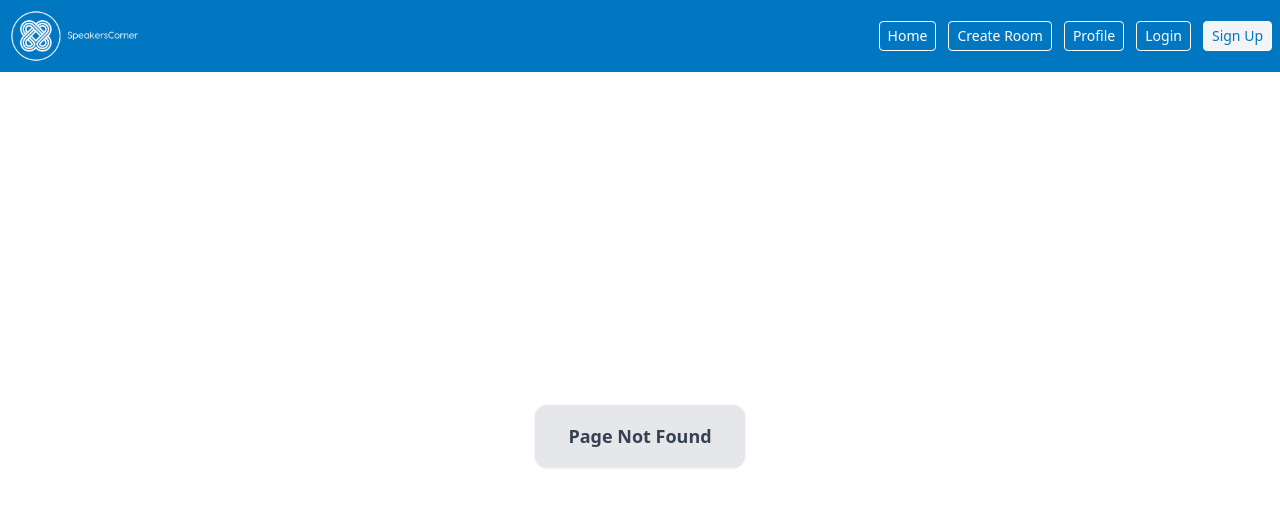
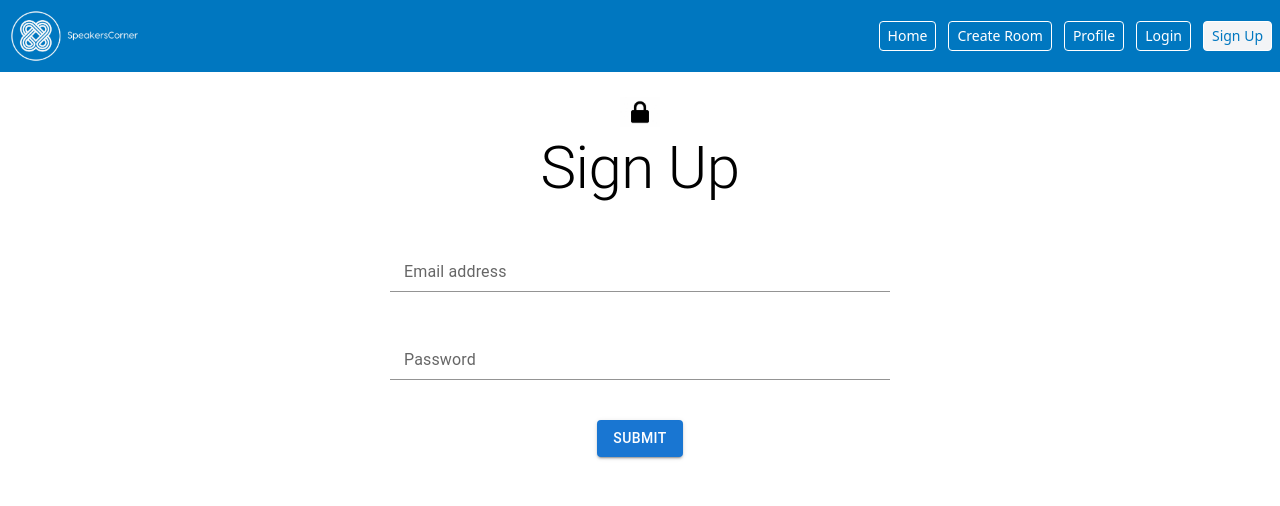
Before and after one commit to LaunchUpCorp/Speakers-corner, a React (Create React App) app in the folder client/: page /signup in a window 1280 px wide. Before the commit this address had no page. Shown: the top 506 px of the page. Built offline with nearby package versions, Linux system fonts and the light colour scheme.

Commit message:
[SPE-4] Create Sign Up UI Page (#9)

```diff
--- a/client/src/App.tsx
+++ b/client/src/App.tsx
@@ -1,4 +1,5 @@
 import { BrowserRouter, Routes, Route } from "react-router-dom";
+import Signup from "./pages/Signup/Signup";
 import Header from "./components/Header";
 import Landing from "./pages/Landing";
 import RoleAssignmentPage from "./pages/RoleAssignmentPage";
@@ -21,6 +22,7 @@ function App() {
             </main>
           }
         />
+        <Route path="/signup" element={<Signup />} />
         <Route path="/role-assignment" element={<RoleAssignmentPage />} />
       </Routes>
     </BrowserRouter>
--- /dev/null
+++ b/client/src/pages/Signup/Signup.tsx
@@ -0,0 +1,17 @@
+import SignupHeader from "./ui/SignupHeader";
+import SignupForm from "./ui/SignupForm";
+import Header from "../../components/Header";
+
+const Signup = (): JSX.Element => {
+  return (
+    <div className="h-full w-full">
+      <Header />
+      <div className=" mx-10 my-9 h-full md:m-auto md:w-[500px] ">
+        <SignupHeader />
+        <SignupForm />
+      </div>
+    </div>
+  );
+};
+
+export default Signup;
--- /dev/null
+++ b/client/src/pages/Signup/index.ts
@@ -0,0 +1,14 @@
+type ICredentials = {
+  email: string;
+  password: string;
+};
+
+type IErrors = {
+  emailError: { isEmailError: boolean; error: string };
+  passwordError: { isPasswordError: boolean; error: string };
+};
+
+export interface IForm {
+  data: ICredentials;
+  errors: IErrors;
+}
--- /dev/null
+++ b/client/src/pages/Signup/ui/SignupForm.tsx
@@ -0,0 +1,94 @@
+import { useState } from "react";
+import {
+  Button,
+  FormControl,
+  FormHelperText,
+  Input,
+  InputLabel,
+} from "@mui/material";
+import { IForm } from "../index";
+import { validateInput } from "../utility";
+
+const SignupForm = (): JSX.Element => {
+  const [form, setForm] = useState<IForm>({
+    data: {
+      email: "",
+      password: "",
+    },
+    errors: {
+      emailError: { isEmailError: false, error: "" },
+      passwordError: { isPasswordError: false, error: "" },
+    },
+  });
+
+  const handleChange = (event: React.ChangeEvent<HTMLInputElement>): void => {
+    setForm((prev: IForm) => {
+      return {
+        ...prev,
+        data: { ...prev.data, [event.target.name]: event.target.value },
+      };
+    });
+  };
+
+  const handleSubmit = (event: React.SyntheticEvent): void => {
+    const incorrectEmail = form.errors.emailError.isEmailError;
+    const incorrectPassword = form.errors.passwordError.isPasswordError;
+
+    event.preventDefault();
+    validateInput("email", form.data.email, setForm);
+    validateInput("password", form.data.password, setForm);
+    //todo (submit information to database)
+    if (!incorrectEmail && !incorrectPassword) {
+      // If both incorrectEmail and incorrectPassword are false, then submit the data
+    }
+  };
+
+  return (
+    <form
+      onSubmit={handleSubmit}
+      className="flex flex-col items-center justify-center pt-5"
+    >
+      <FormControl color="primary" fullWidth>
+        <InputLabel htmlFor="my-input">Email address</InputLabel>
+        <Input
+          id="my-input"
+          aria-describedby="my-helper-text"
+          onChange={handleChange}
+          value={form.data.email}
+          type="text"
+          name="email"
+          required
+        />
+        {form.errors.emailError.isEmailError && (
+          <FormHelperText className="!text-red-500">
+            {form.errors.emailError.error}
+          </FormHelperText>
+        )}
+      </FormControl>
+
+      <FormControl color="primary" margin="dense" fullWidth className="!my-10">
+        <InputLabel htmlFor="passowrd">Password</InputLabel>
+        <Input
+          id="passowrd"
+          aria-describedby="passowrd"
+          onChange={handleChange}
+          value={form.data.password}
+          type="password"
+          name="password"
+          required
+        />
+        {form.errors.passwordError.isPasswordError && (
+          <FormHelperText className="!text-red-500">
+            {form.errors.passwordError.error}
+          </FormHelperText>
+        )}
+      </FormControl>
+
+      <Button variant="contained" type="submit">
+        Submit
+      </Button>
+    </form>
+  );
+};
+
+export default SignupForm;
--- /dev/null
+++ b/client/src/pages/Signup/ui/SignupHeader.tsx
@@ -0,0 +1,15 @@
+import Typography from "@mui/material/Typography";
+import icon from "../../../assets/images/lock-icon-registration.jpg";
+
+const SignupHeader = (): JSX.Element => {
+  return (
+    <div className="my-5 flex flex-col items-center justify-center">
+      <img src={icon} alt="lock icon" className="h-10 w-10 object-contain" />
+      <Typography variant="h2" className="text-lg md:text-2xl">
+        Sign Up
+      </Typography>
+    </div>
+  );
+};
+
+export default SignupHeader;
--- /dev/null
+++ b/client/src/pages/Signup/utility.ts
@@ -0,0 +1,74 @@
+import { IForm } from "./index";
+const validateInput = (
+  name: string,
+  value: string,
+  setForm: (value: React.SetStateAction<IForm>) => void
+): void => {
+  const emailRegExp = /^[\w-\\.]+@([\w-]+\.)+[\w-]{2,4}$/g;
+  const passwordRegExp =
+    /^(?=.*\d)(?=.*[a-z])(?=.*[A-Z])(?=.*[a-zA-Z]).{8,}$/gm;
+
+  switch (name) {
+    case "email":
+      if (!emailRegExp.test(value)) {
+        setForm((prev: IForm) => {
+          return {
+            ...prev,
+            errors: {
+              ...prev.errors,
+              emailError: {
+                isEmailError: true,
+                error: "Please Enter A Valid Email!",
+              },
+            },
+          };
+        });
+      } else {
+        setForm((prev: IForm) => {
+          return {
+            ...prev,
+            errors: {
+              ...prev.errors,
+              emailError: {
+                isEmailError: false,
+                error: "",
+              },
+            },
+          };
+        });
+      }
+      break;
+
+    case "password":
+      if (!passwordRegExp.test(value)) {
+        setForm((prev: IForm) => {
+          return {
+            ...prev,
+            errors: {
+              ...prev.errors,
+              passwordError: {
+                isPasswordError: true,
+                error:
+                  "Password Must Have At Least 8 Characters And Include At Least One Number And Captial Letter",
+              },
+            },
+          };
+        });
+      } else {
+        setForm((prev: IForm) => {
+          return {
+            ...prev,
+            errors: {
+              ...prev.errors,
+              passwordError: { isPasswordError: false, error: "" },
+            },
+          };
+        });
+      }
+      break;
+    default:
+      break;
+  }
+};
+
+export { validateInput };
```
Also changed, not shown: client/src/pages/RoleAssignmentPage/index.tsx (+48 -24 lines), client/tsconfig.json (+2 -8 lines), client/src/assets/images/lock-icon-registration.jpg (added).
